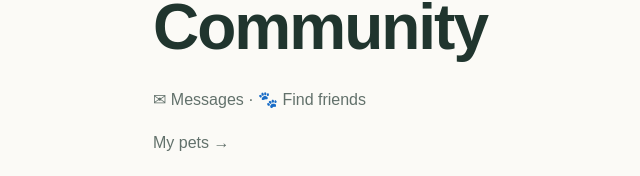
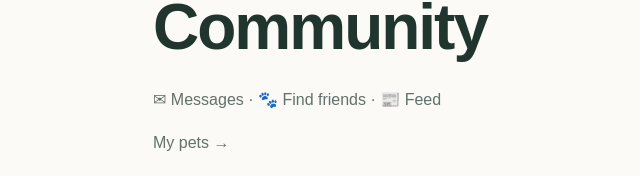
Before and after one commit to Sedrak49/petbook-pro, a Next.js app: page /en/community in a window 1280 px wide. Shown: the part 121-297 px from the top of the page, without its empty margins (86-726 px from the left). Built offline with nearby package versions, Linux system fonts and the light colour scheme; no server answers; the database is empty.

Commit message:
Link chronological photo feed from community

```diff
--- a/app/[locale]/community/page.tsx
+++ b/app/[locale]/community/page.tsx
@@ -11,7 +11,7 @@ export default function CommunityPage(){
  useEffect(()=>{if(!db)return;let active=true;async function load(){const [a,b,c]=await Promise.all([db!.from("pets").select("id,name,species").order("created_at",{ascending:false}).limit(30),db!.from("posts").select("id,body,created_at").order("created_at",{ascending:false}).limit(30),db!.from("listings").select("id,title,description").order("created_at",{ascending:false}).limit(30)]);if(active){setPets(a.data||[]);setPosts(b.data||[]);setListings(c.data||[]);const err=a.error||b.error||c.error;if(err)setNotice(tx[12]+err.message)}}load();return()=>{active=false}},[db,uid]);
  async function add(table:"pets"|"posts"|"listings",values:Record<string,string>){if(!db||!uid)return;const {error}=table==="pets"?await db.from("pets").insert({name:values.name,species:values.species,owner_id:uid}):table==="posts"?await db.from("posts").insert({body:values.body,author_id:uid}):await db.from("listings").insert({title:values.title,description:values.description,category:values.category,owner_id:uid});if(error){setNotice(tx[12]+error.message);return;}setNotice("");if(table==="pets"){setPetName("");setSpecies("");const {data}=await db.from("pets").select("id,name,species").order("created_at",{ascending:false}).limit(30);setPets(data||[])}if(table==="posts"){setPost("");const {data}=await db.from("posts").select("id,body,created_at").order("created_at",{ascending:false}).limit(30);setPosts(data||[])}if(table==="listings"){setTitle("");setDescription("");const {data}=await db.from("listings").select("id,title,description").order("created_at",{ascending:false}).limit(30);setListings(data||[])}}
  const field={display:"block",width:"100%",padding:12,margin:"10px 0",border:"1px solid #aaa",borderRadius:8} as const;
- return <main style={{maxWidth:850,margin:"3rem auto",padding:24}}><a href={"/"+locale}>← PetBook Pro</a><h1>{tx[13]}</h1><p><a href={"/"+locale+"/messages"}>✉ Messages</a> · <a href={"/"+locale+"/friends"}>🐾 Find friends</a></p><p><a href={"/"+locale+"/my-pets"}>{tx[0]} →</a></p>{!uid&&<p><a href={"/"+locale+"/auth"}>{tx[11]}</a></p>}{notice&&<p role="alert">{notice}</p>}
+ return <main style={{maxWidth:850,margin:"3rem auto",padding:24}}><a href={"/"+locale}>← PetBook Pro</a><h1>{tx[13]}</h1><p><a href={"/"+locale+"/messages"}>✉ Messages</a> · <a href={"/"+locale+"/friends"}>🐾 Find friends</a> · <a href={"/"+locale+"/feed"}>📰 Feed</a></p><p><a href={"/"+locale+"/my-pets"}>{tx[0]} →</a></p>{!uid&&<p><a href={"/"+locale+"/auth"}>{tx[11]}</a></p>}{notice&&<p role="alert">{notice}</p>}
  <section><h2>{tx[0]}</h2>{uid&&<form onSubmit={e=>{e.preventDefault();void add("pets",{name:petName,species})}}><input style={field} required maxLength={120} placeholder={tx[1]} value={petName} onChange={e=>setPetName(e.target.value)}/><input style={field} required placeholder={tx[2]} value={species} onChange={e=>setSpecies(e.target.value)}/><button>{tx[3]}</button></form>}<ul>{pets.map(x=><li key={x.id}>{x.name} — {x.species}</li>)}</ul></section>
  <section><h2>{tx[4]}</h2>{uid&&<form onSubmit={e=>{e.preventDefault();void add("posts",{body:post})}}><textarea style={field} required maxLength={5000} placeholder={tx[5]} value={post} onChange={e=>setPost(e.target.value)}/><button>{tx[6]}</button></form>}<ul>{posts.map(x=><li key={x.id}>{x.body}</li>)}</ul></section>
  <section><h2>{tx[7]}</h2>{uid&&<form onSubmit={e=>{e.preventDefault();void add("listings",{title,description,category:"other"})}}><input style={field} required placeholder={tx[8]} value={title} onChange={e=>setTitle(e.target.value)}/><textarea style={field} required placeholder={tx[9]} value={description} onChange={e=>setDescription(e.target.value)}/><button>{tx[10]}</button></form>}<ul>{listings.map(x=><li key={x.id}><strong>{x.title}</strong> — {x.description}</li>)}</ul></section></main>
```
